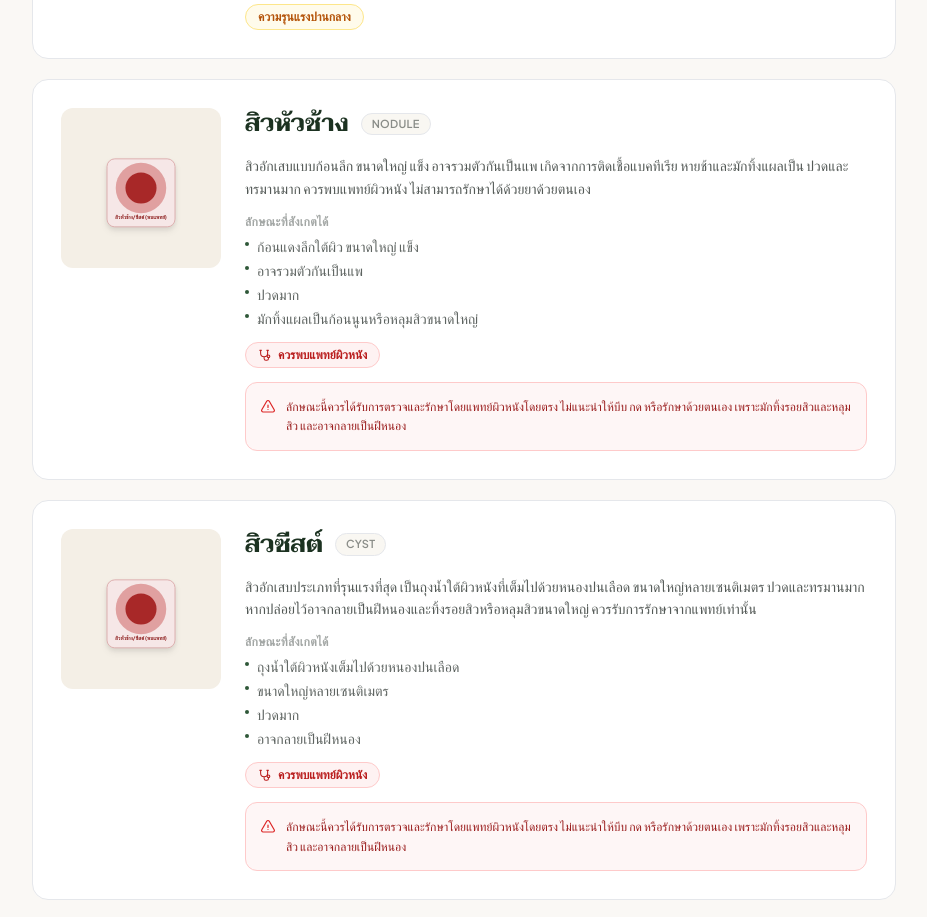
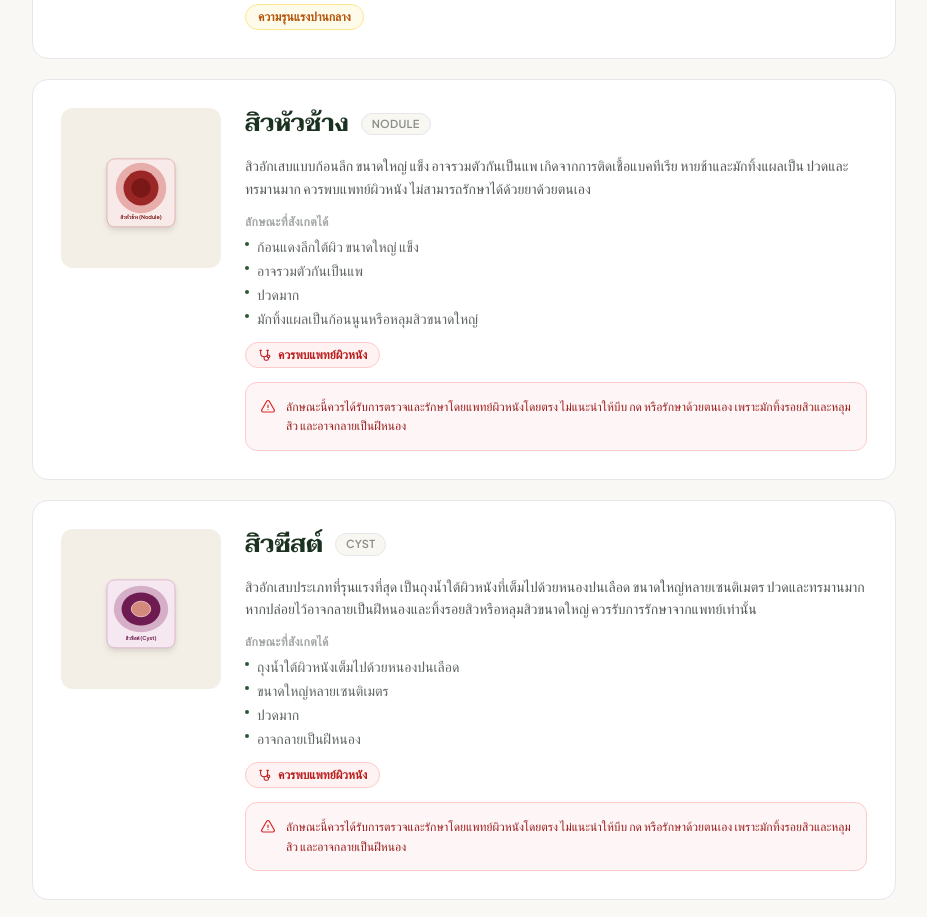
Before and after one commit to 77Henvi/AcneCare, a Next.js app: page /acne-types in a window 1280 px wide. Shown: the part 1700-2617 px from the top of the page, without its empty margins (176-1103 px from the left). Built offline with nearby package versions, Linux system fonts and the light colour scheme; a web font is replaced by a local one.

Commit message:
Fix 3 major [F1lthy]
-- johndoe with the push

```diff
--- a/app/acne-types/page.tsx
+++ b/app/acne-types/page.tsx
@@ -93,7 +93,7 @@ const INFLAMMATORY: AcneEntry[] = [
   },
   {
     type: "cyst",
-    visual: "nodule",
+    visual: "cyst",
     en: "Cyst",
     description:
       "สิวอักเสบประเภทที่รุนแรงที่สุด เป็นถุงน้ำใต้ผิวหนังที่เต็มไปด้วยหนองปนเลือด ขนาดใหญ่หลายเซนติเมตร ปวดและทรมานมาก หากปล่อยไว้อาจกลายเป็นฝีหนองและทิ้งรอยสิวหรือหลุมสิวขนาดใหญ่ ควรรับการรักษาจากแพทย์เท่านั้น",
--- a/app/history/page.tsx
+++ b/app/history/page.tsx
@@ -75,7 +75,11 @@ export default function HistoryPage() {
                         ผลการตรวจ
                       </span>
                       <p className="font-display text-lg font-bold text-[#1C3221] group-hover:text-[#285532] transition-colors">
-                        {s.result.skinType ? SKIN_TYPE_LABEL_TH[s.result.skinType] : "ยังไม่ได้ระบุ"}
+                        {s.result.skinType
+                          ? typeof s.result.skinType === "string"
+                            ? SKIN_TYPE_LABEL_TH[s.result.skinType as keyof typeof SKIN_TYPE_LABEL_TH]
+                            : SKIN_TYPE_LABEL_TH[s.result.skinType.label]
+                          : "ยังไม่ได้ระบุ"}
                       </p>
                     </div>
                     <span className="rounded-full bg-[#EAF2EC] px-2.5 py-1 text-xs font-semibold text-[#233B27] flex items-center gap-1">
--- a/components/ResultCard.tsx
+++ b/components/ResultCard.tsx
@@ -52,10 +52,20 @@ export default function ResultCard({ scan }: { scan: ScanRecord }) {
       <motion.section variants={item} className="rounded-xl border border-sand-300/80 bg-white p-5 sm:p-6 shadow-sm">
         <span className="font-display text-xs font-bold uppercase tracking-wider text-[#3D6345]">ลักษณะผิวที่ AI ประเมิน</span>
         <div className="mt-2 flex items-baseline justify-between">
-          <p className="font-display text-3xl font-bold text-[#1C3A23]">{SKIN_TYPE_LABEL_TH[result.skinType.label]}</p>
+          <p className="font-display text-3xl font-bold text-[#1C3A23]">
+            {typeof result.skinType === "string"
+              ? (SKIN_TYPE_LABEL_TH[result.skinType as keyof typeof SKIN_TYPE_LABEL_TH] ?? "ไม่ระบุ")
+              : result.skinType?.label
+              ? (SKIN_TYPE_LABEL_TH[result.skinType.label] ?? "ไม่ระบุ")
+              : "ไม่ระบุ"}
+          </p>
           <span className="inline-flex items-center gap-1 rounded-full bg-[#EAF2EC] px-3 py-1 text-xs font-semibold text-[#233B27]">
             <SparklesIcon className="h-3 w-3 text-teal-700" />
-            <span>{Math.round(result.skinType.confidence * 100)}% Confidence</span>
+            <span>
+              {typeof result.skinType === "object" && result.skinType?.confidence != null
+                ? `${Math.round(result.skinType.confidence * 100)}% Confidence`
+                : "บันทึกโดยผู้ใช้"}
+            </span>
           </span>
         </div>
       </motion.section>
--- a/components/purelis/CategorySection.tsx
+++ b/components/purelis/CategorySection.tsx
@@ -21,7 +21,7 @@ const categories: Category[] = [
   { type: "papule", visual: "papule", en: "PAPULES" },
   { type: "pustule", visual: "pustule", en: "PUSTULES" },
   { type: "nodule", visual: "nodule", en: "NODULES" },
-  { type: "cyst", visual: "nodule", en: "CYSTS" },
+  { type: "cyst", visual: "cyst", en: "CYSTS" },
 ];
 
 const container = {
--- a/components/purelis/ProductVisuals.tsx
+++ b/components/purelis/ProductVisuals.tsx
@@ -224,10 +224,24 @@ export function CategoryVisual({ type }: { type: string }) {
       return (
         <div className="relative flex h-full w-full items-center justify-center p-3">
           <svg viewBox="0 0 120 140" className="h-full w-full drop-shadow-md">
-            <rect x="25" y="40" width="70" height="70" rx="8" fill="#F6E7E7" stroke="#DCAEAE" strokeWidth="1" />
-            <circle cx="60" cy="70" r="26" fill="#BF3535" opacity="0.4" />
-            <circle cx="60" cy="70" r="16" fill="#A82828" />
-            <text x="60" y="102" textAnchor="middle" fill="#8E1F1F" fontSize="5.5" fontWeight="bold">สิวหัวช้าง/ซีสต์ (พบแพทย์)</text>
+            <rect x="25" y="40" width="70" height="70" rx="8" fill="#F8EAE8" stroke="#DFB5B5" strokeWidth="1" />
+            <circle cx="60" cy="70" r="26" fill="#C43B3B" opacity="0.35" />
+            <circle cx="60" cy="70" r="18" fill="#9B2626" />
+            <circle cx="60" cy="70" r="10" fill="#7A1818" />
+            <text x="60" y="102" textAnchor="middle" fill="#7A1818" fontSize="5.5" fontWeight="bold">สิวหัวช้าง (Nodule)</text>
+          </svg>
+        </div>
+      );
+    case "cyst":
+      return (
+        <div className="relative flex h-full w-full items-center justify-center p-3">
+          <svg viewBox="0 0 120 140" className="h-full w-full drop-shadow-md">
+            <rect x="25" y="40" width="70" height="70" rx="8" fill="#F5E8F0" stroke="#DCB7CF" strokeWidth="1" />
+            {/* Deep fluid cystic sac */}
+            <ellipse cx="60" cy="70" rx="28" ry="24" fill="#8C2C6A" opacity="0.3" />
+            <ellipse cx="60" cy="70" rx="20" ry="17" fill="#6E1B51" />
+            <ellipse cx="60" cy="70" rx="10" ry="8" fill="#DE9782" opacity="0.9" stroke="#FFEAE2" strokeWidth="0.8" />
+            <text x="60" y="102" textAnchor="middle" fill="#6E1B51" fontSize="5.5" fontWeight="bold">สิวซีสต์ (Cyst)</text>
           </svg>
         </div>
       );
--- a/lib/inference/utils.ts
+++ b/lib/inference/utils.ts
@@ -20,11 +20,12 @@ export function toAcneType(raw: string): AcneType | null {
 
 // แบ่งบริเวณแบบหยาบจากตำแหน่งในภาพ (ใช้ได้ถ้ารูปเป็นใบหน้าตรงและเต็มเฟรม)
 // x, y = จุดกึ่งกลางของกล่อง, w, h = ขนาดภาพที่ใช้อ้างอิง
+// ทางกายวิภาค: ซีกซ้ายของภาพ (nx < 0.5) คือ "แก้มขวา" ของใบหน้าผู้ใช้, ซีกขวาของภาพคือ "แก้มซ้าย"
 export function toRegion(x: number, y: number, w: number, h: number): FaceRegion {
     const nx = x / w;
     const ny = y / h;
     if (ny < 0.3) return "forehead";
     if (ny > 0.8) return "chin";
     if (nx > 0.4 && nx < 0.6 && ny > 0.4 && ny < 0.7) return "nose";
-    return nx < 0.5 ? "left_cheek" : "right_cheek";
+    return nx < 0.5 ? "right_cheek" : "left_cheek";
 }
```
